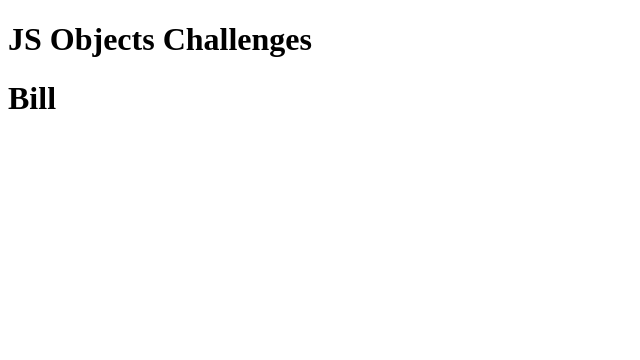
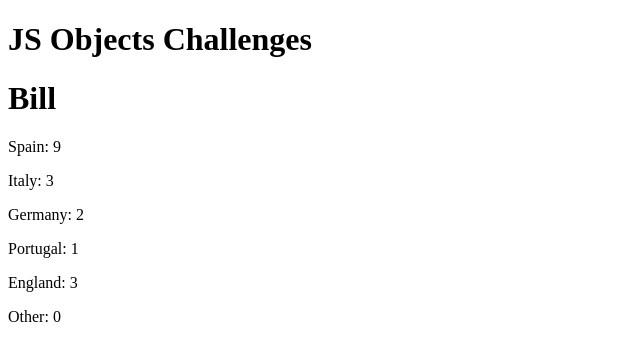
Before and after one commit to ASlayton/jsObjectsChallenges, a plain HTML site: page index.html in a window 1280 px wide. Shown: the whole page, without its empty margins (0-640 px from the left). Drawn offline with Linux system fonts and the light colour scheme.

Commit message:
challenge 2 complete

```diff
--- a/index.html
+++ b/index.html
@@ -7,6 +7,7 @@
   <body>
     <h1>JS Objects Challenges</h1>
     <div id="challenge-1"></div>
+    <div id="challenge-2"></div>
     <script src="main.js"></script>
   </body>
 </html>
--- a/main.js
+++ b/main.js
@@ -34,5 +34,132 @@
       if(playerScoreArray[n] === highScore){
         document.getElementById("challenge-1").innerHTML = "<h1>" + players[n].name + "</h1>";
         break;
+      }else{
+        document.getElementById("challenge-1").innerHTML = "<h3>NO WINNER!</h3>";
       };
     };
+
+//CHALLENGE 2
+  //DECLARE OBJECT
+  var winnerList = [
+    {
+     season: '1999-2000',
+     team: 'Real Madrid',
+     country: 'Spain'
+    },
+    {
+     season: '2000-2001',
+     team: 'Bayern Munich',
+     country: 'Germany'
+    },
+    {
+     season: '2001-2002',
+     team: 'Real Madrid',
+     country: 'Spain'
+    },
+    {
+     season: '2002-2003',
+     team: 'Milan',
+     country: 'Italy'
+    },
+    {
+     season: '2003-2004',
+     team: 'Porto',
+     country: 'Portugal'
+    },
+    {
+     season: '2004-2005',
+     team: 'Liverpool',
+     country: 'England'
+    },
+    {
+     season: '2005-2006',
+     team: 'Barcelona',
+     country: 'Spain'
+    },
+    {
+     season: '2006-2007',
+     team: 'Milan',
+     country: 'Italy'
+    },
+    {
+     season: '2007-2008',
+     team: 'Manchester United',
+     country: 'England'
+    },
+    {
+     season: '2008-2009',
+     team: 'Barcelona',
+     country: 'Spain'
+    },
+    {
+     season: '2009-2010',
+     team: 'Internazionale',
+     country: 'Italy'
+    },
+    {
+     season: '2010-2011',
+     team: 'Barcelona',
+     country: 'Spain'
+    },
+    {
+     season: '2011-2012',
+     team: 'Chelsea',
+     country: 'England'
+    },
+    {
+     season: '2012-2013',
+     team: 'Bayern Munich',
+     country: 'Germany'
+    },
+    {
+     season: '2013-2014',
+     team: 'Real Madrid',
+     country: 'Spain'
+    },
+    {
+     season: '2014-2015',
+     team: 'Barcelona',
+     country: 'Spain'
+    },
+    {
+     season: '2015-2016',
+     team: 'Real Madrid',
+     country: 'Spain'
+    },
+    {
+     season: '2016-2017',
+     team: 'Real Madrid',
+     country: 'Spain'
+    },
+  ];
+  var spain = 0;
+  var germany = 0;
+  var italy = 0;
+  var portugal = 0;
+  var england = 0;
+  var other = 0;
+  for(var j = 0; j < winnerList.length; j++){
+    if(winnerList[j].country === "Spain"){
+      spain++;
+    }else if(winnerList[j].country === "Germany"){
+      germany++;
+    }else if(winnerList[j].country === "Italy"){
+      italy++;
+    }else if(winnerList[j].country === "Portugal"){
+      portugal++;
+    }else if(winnerList[j].country === "England"){
+      england++;
+    }else{
+      other++;
+    };
+  };
+
+  console.log(spain, germany, italy, portugal, england, other);
+  var challengeTwoElement = document.getElementById("challenge-2");
+  challengeTwoElement.innerHTML += "<p>Spain: " + spain + "</p>";
+  challengeTwoElement.innerHTML += "<p>Italy: " + italy + "</p>";
+  challengeTwoElement.innerHTML += "<p>Germany: " + germany + "</p>";
+  challengeTwoElement.innerHTML += "<p>Portugal: " + portugal + "</p>";
+  challengeTwoElement.innerHTML += "<p>England: " + england + "</p>";
+  challengeTwoElement.innerHTML += "<p>Other: " + other + "</p>";
```
